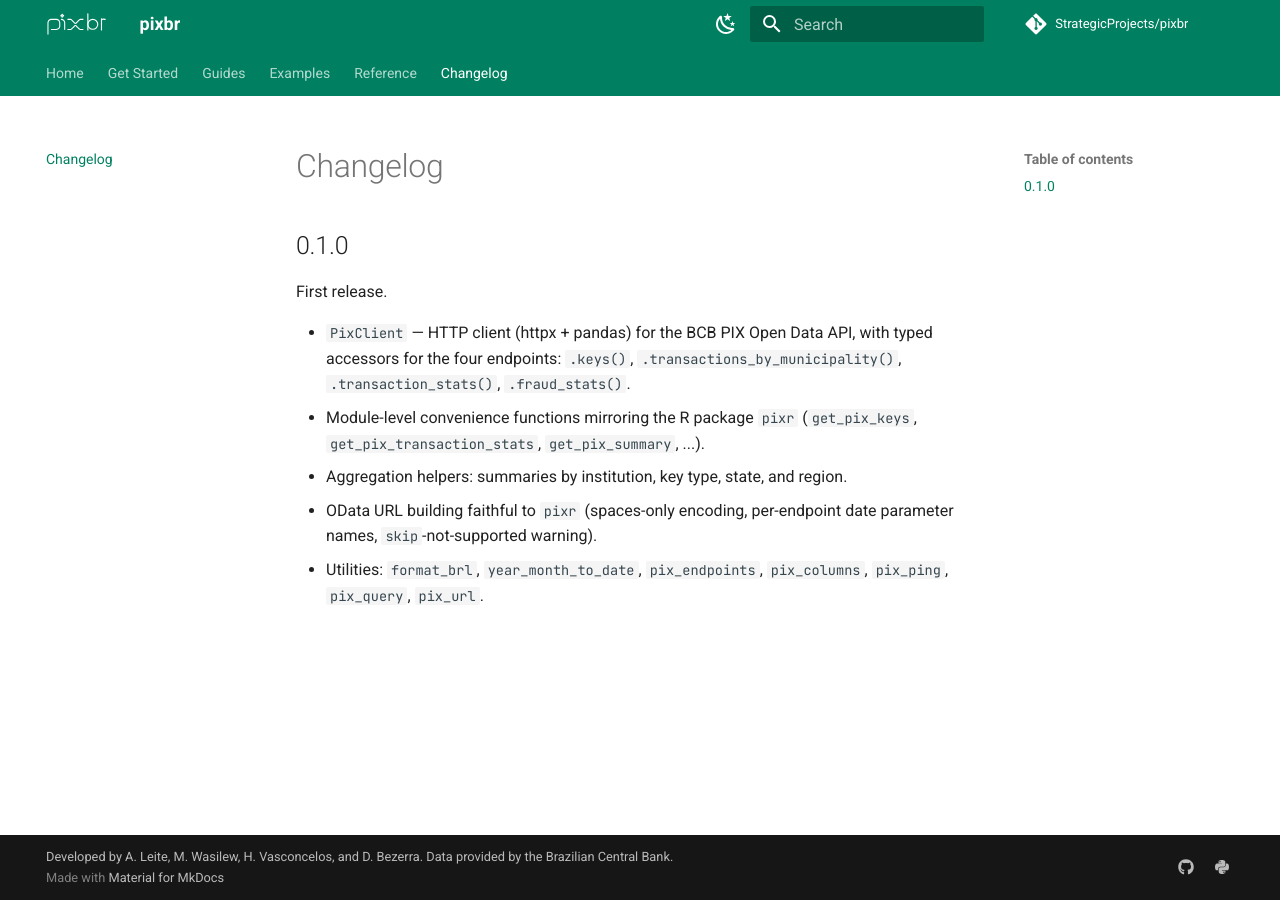
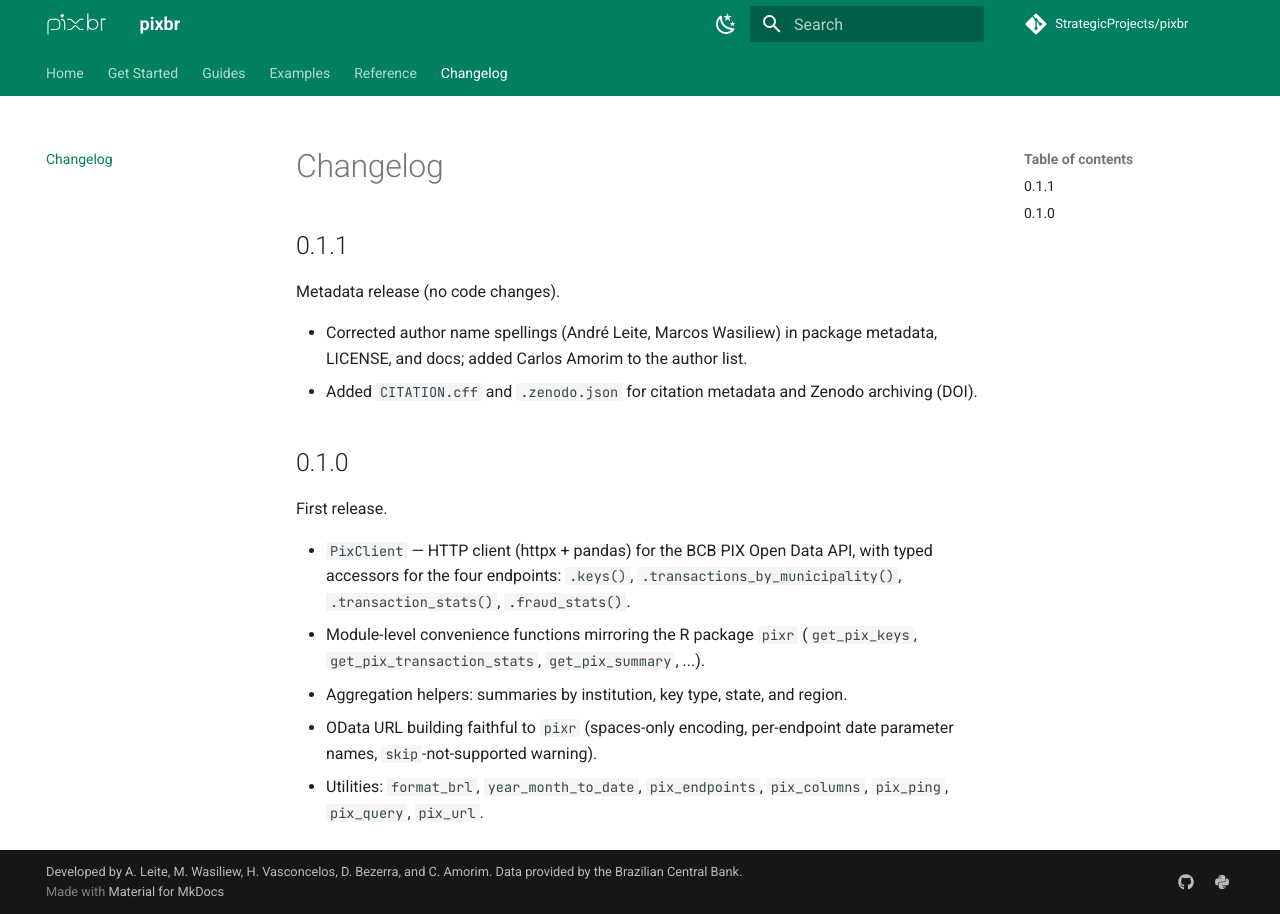
Before and after one commit to StrategicProjects/pixbr, an MkDocs documentation site: the page built from docs/changelog.md, in a window 1280 px wide. Built offline with MkDocs 1.6.1 and Material for MkDocs 9.7.7, drawn with Linux system fonts in a browser that asks for light colours; comment, search, counter and statistics services are not loaded.

Commit message:
chore: fix author metadata, add citation files, bump to 0.1.1
- Correct spellings: André Leite, Marcos Wasiliew (pyproject, LICENSE,
  mkdocs copyright); add Carlos Amorim (UFPE) as author.
- Add CITATION.cff and .zenodo.json for Zenodo archiving/DOI.
- Add maintainers field to pyproject.toml.

Co-Authored-By: Claude Opus 4.8 (1M context) <noreply@anthropic.com>

```diff
--- a/CHANGELOG.md
+++ b/CHANGELOG.md
@@ -1,4 +1,13 @@
 # Changelog
+
+## 0.1.1
+
+Metadata release (no code changes).
+
+- Corrected author name spellings (André Leite, Marcos Wasiliew) in package
+  metadata, LICENSE, and docs; added Carlos Amorim to the author list.
+- Added `CITATION.cff` and `.zenodo.json` for citation metadata and Zenodo
+  archiving (DOI).
 
 ## 0.1.0
 
--- a/mkdocs.yml
+++ b/mkdocs.yml
@@ -8,7 +8,7 @@ site_url: https://strategicprojects.github.io/pixbr/
 repo_url: https://github.com/StrategicProjects/pixbr
 repo_name: StrategicProjects/pixbr
 copyright: >-
-  Developed by A. Leite, M. Wasilew, H. Vasconcelos, and D. Bezerra.
+  Developed by A. Leite, M. Wasiliew, H. Vasconcelos, D. Bezerra, and C. Amorim.
   Data provided by the Brazilian Central Bank.
 
 theme:
--- a/src/pixbr/__init__.py
+++ b/src/pixbr/__init__.py
@@ -40,7 +40,7 @@ from .api import (
     pix_url,
 )
 
-__version__ = "0.1.0"
+__version__ = "0.1.1"
 
 __all__ = [
     "PixClient",
```
Also changed, not shown: pyproject.toml (+7 -3 lines), .zenodo.json (added), 2 other files.
